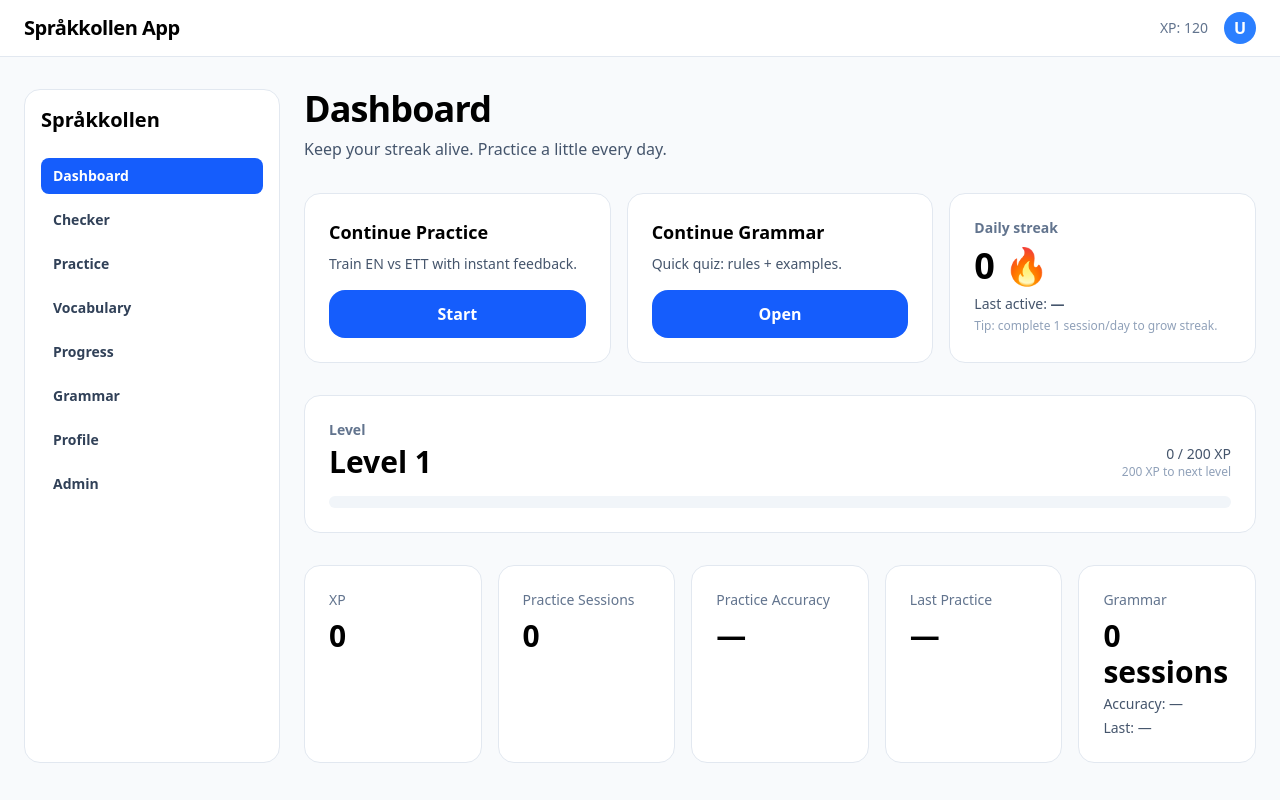
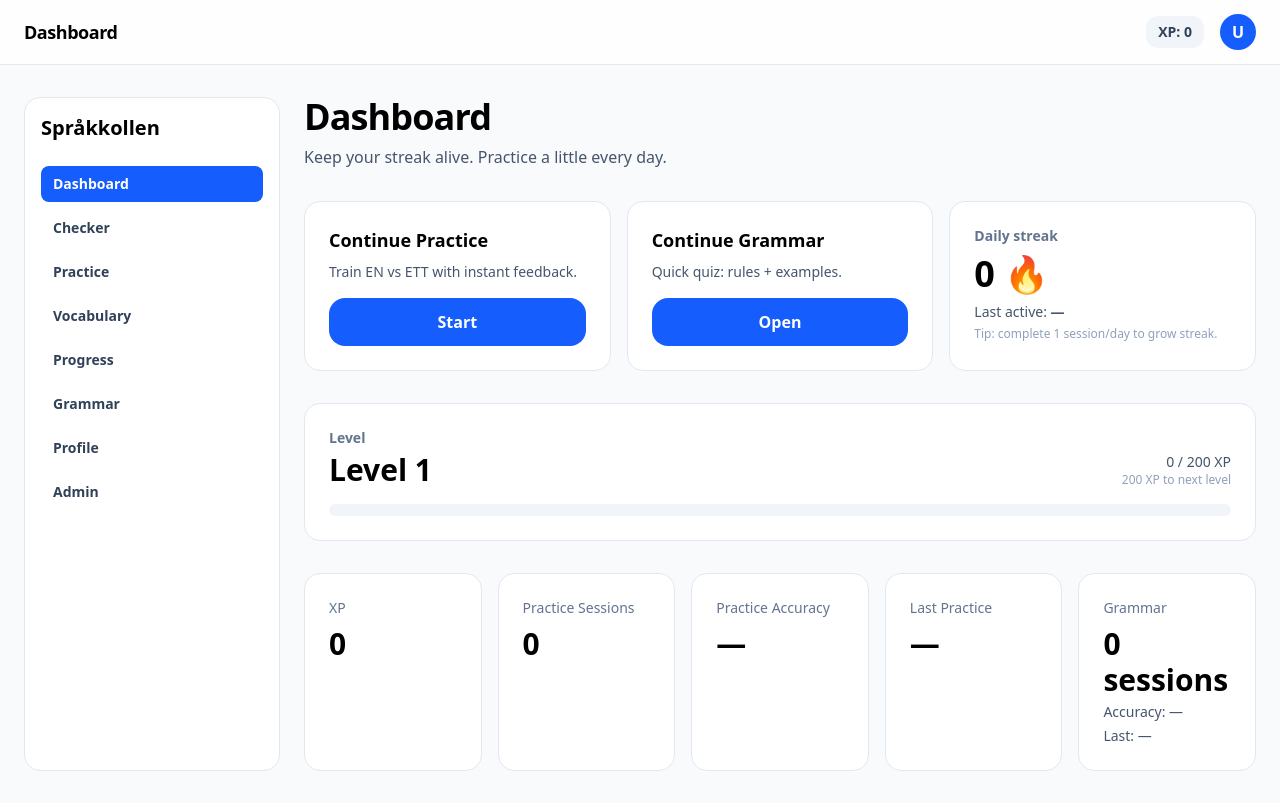
Before and after one commit to daveadane/sprakkollen, a React app in the folder frontend/: page /dashboard in a window 1280 px wide. Built offline with nearby package versions, Linux system fonts and the light colour scheme; no server answers; the HTML template or start-up script is replaced by a standard one.

Commit message:
updating Topbar.jsx to remove Admin from the topbar

```diff
--- a/frontend/src/components/nav/Topbar.jsx
+++ b/frontend/src/components/nav/Topbar.jsx
@@ -1,14 +1,51 @@
+import { useLocation } from "react-router-dom";
+import { useEffect, useMemo, useState } from "react";
+import { loadProgress } from "../../utils/progressStorage";
+
+function getTitle(pathname) {
+  if (pathname.startsWith("/dashboard")) return "Dashboard";
+  if (pathname.startsWith("/checker")) return "Checker";
+  if (pathname.startsWith("/practice")) return "Practice";
+  if (pathname.startsWith("/vocabulary")) return "Vocabulary";
+  if (pathname.startsWith("/progress")) return "Progress";
+  if (pathname.startsWith("/grammar")) return "Grammar";
+  if (pathname.startsWith("/profile")) return "Profile";
+  if (pathname.startsWith("/admin")) return "Admin";
+  return "Språkkollen";
+}
+
 export default function Topbar() {
+  const location = useLocation();
+  const [p, setP] = useState(() => loadProgress());
+
+  useEffect(() => {
+    const refresh = () => setP(loadProgress());
+    window.addEventListener("sprakkollen:progress-updated", refresh);
+    window.addEventListener("storage", refresh);
+    return () => {
+      window.removeEventListener("sprakkollen:progress-updated", refresh);
+      window.removeEventListener("storage", refresh);
+    };
+  }, []);
+
+  const title = useMemo(() => getTitle(location.pathname), [location.pathname]);
+  const xp = p?.xp ?? 0;
+
   return (
-    <header className="flex items-center justify-between border-b border-slate-200 bg-white px-6 py-3">
-      <h1 className="text-xl font-bold tracking-tight">
-        Språkkollen App
-      </h1>
+    <header className="sticky top-0 z-30 border-b border-slate-200 bg-white/80 backdrop-blur">
+      <div className="mx-auto flex h-16 max-w-7xl items-center justify-between px-6">
+        <div className="flex items-center gap-4">
+          <h1 className="text-lg font-black tracking-tight">{title}</h1>
+        </div>
 
-      <div className="flex items-center gap-4">
-        <span className="text-sm text-slate-500">XP: 120</span>
-        <div className="h-8 w-8 rounded-full bg-blue-500 text-white flex items-center justify-center font-bold">
-          U
+        <div className="flex items-center gap-4">
+          <span className="rounded-xl bg-slate-100 px-3 py-1.5 text-sm font-bold text-slate-700">
+            XP: {xp}
+          </span>
+
+          <div className="flex h-9 w-9 items-center justify-center rounded-full bg-blue-600 font-black text-white">
+            U
+          </div>
         </div>
       </div>
     </header>
```
